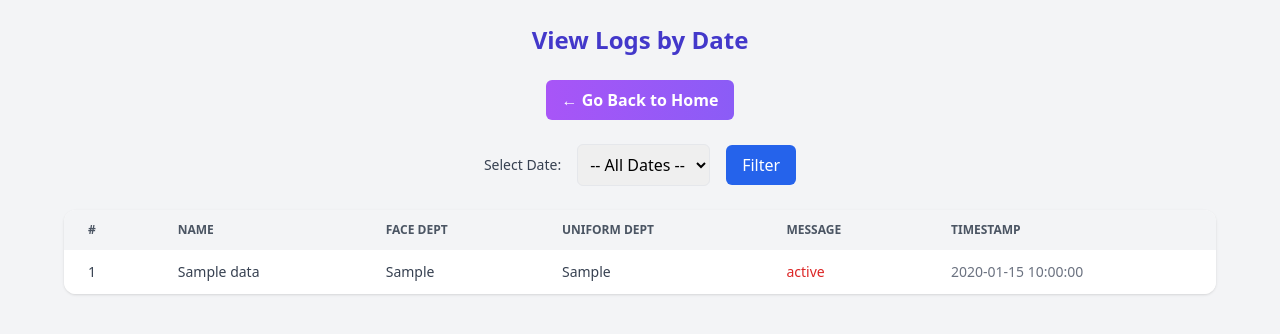
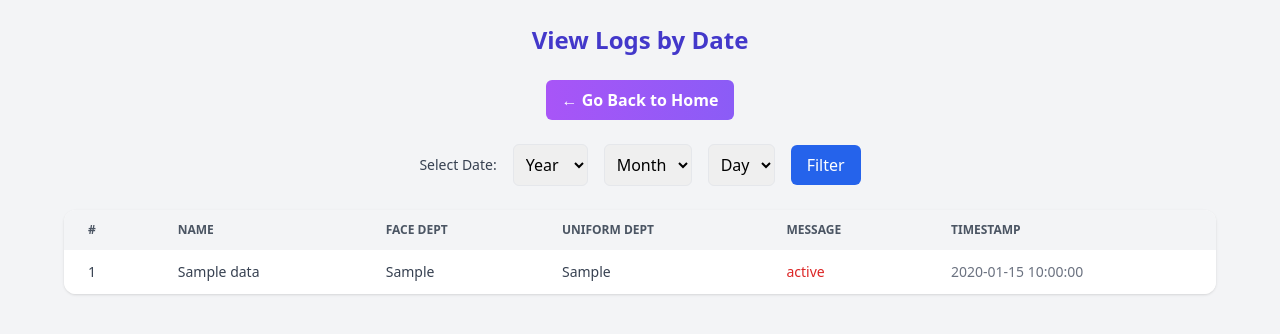
Before and after one commit to bit-web24/campus_security, a FastAPI app: page /logs in a window 1280 px wide. Shown: the top 334 px of the page. Run offline with FastAPI, Linux system fonts and the light colour scheme; tables that the repository leaves empty or names only in its code hold one stand-in row (values such as "Sample post"); some libraries are stand-ins or nearby versions.

Commit message:
select YYMMDD

```diff
--- a/templates/logs.html
+++ b/templates/logs.html
@@ -19,15 +19,37 @@
         </div>
 
         <!-- Filter Form -->
-        <form method="GET" class="flex items-center gap-4 mb-6 justify-center">
-            <label for="date" class="text-sm font-medium text-gray-700">Select Date:</label>
-            <select name="date" id="date" class="border rounded-md p-2">
-                <option value="">-- All Dates --</option>
+        <form method="GET" class="flex items-center gap-4 mb-6 justify-center" onsubmit="return combineDate()">
+            <label class="text-sm font-medium text-gray-700">Select Date:</label>
+
+            <!-- Date dropdown (used to populate year, month, day in JS) -->
+            <select id="all-dates" class="hidden">
                 {% for d in available_dates %}
-                <option value="{{ d }}" {% if d==selected_date %}selected{% endif %}>{{ d }}</option>
+                <option value="{{ d }}">{{ d }}</option>
                 {% endfor %}
             </select>
-            <button type="submit" class="bg-blue-600 text-white px-4 py-2 rounded-md hover:bg-blue-700">Filter</button>
+
+            <!-- Year dropdown -->
+            <select id="year" class="border rounded-md p-2">
+                <option value="">Year</option>
+            </select>
+
+            <!-- Month dropdown -->
+            <select id="month" class="border rounded-md p-2">
+                <option value="">Month</option>
+            </select>
+
+            <!-- Day dropdown -->
+            <select id="day" class="border rounded-md p-2">
+                <option value="">Day</option>
+            </select>
+
+            <!-- Hidden input to preserve original structure -->
+            <input type="hidden" name="date" id="date">
+
+            <button type="submit" class="bg-blue-600 text-white px-4 py-2 rounded-md hover:bg-blue-700">
+                Filter
+            </button>
         </form>
 
         <!-- Logs Table -->
@@ -63,6 +85,49 @@
             </table>
         </div>
     </div>
+
+    <script>
+        document.addEventListener("DOMContentLoaded", function () {
+            const allDates = Array.from(document.querySelectorAll('#all-dates option')).map(opt => opt.value);
+            const years = new Set(), months = new Set(), days = new Set();
+
+            allDates.forEach(date => {
+                const [y, m, d] = date.split('-');
+                years.add(y);
+                months.add(m);
+                days.add(d);
+            });
+
+            function populate(selectId, values) {
+                const select = document.getElementById(selectId);
+                [...values].sort().forEach(v => {
+                    const option = document.createElement("option");
+                    option.value = v;
+                    option.textContent = v;
+                    select.appendChild(option);
+                });
+            }
+
+            populate("year", years);
+            populate("month", months);
+            populate("day", days);
+        });
+
+        function combineDate() {
+            const y = document.getElementById('year').value;
+            const m = document.getElementById('month').value;
+            const d = document.getElementById('day').value;
+
+            if (y && m && d) {
+                document.getElementById('date').value = `${y}-${m}-${d}`;
+                return true;
+            } else {
+                alert("Please select year, month, and day.");
+                return false;
+            }
+        }
+    </script>
+
 </body>
 
 </html>
```
